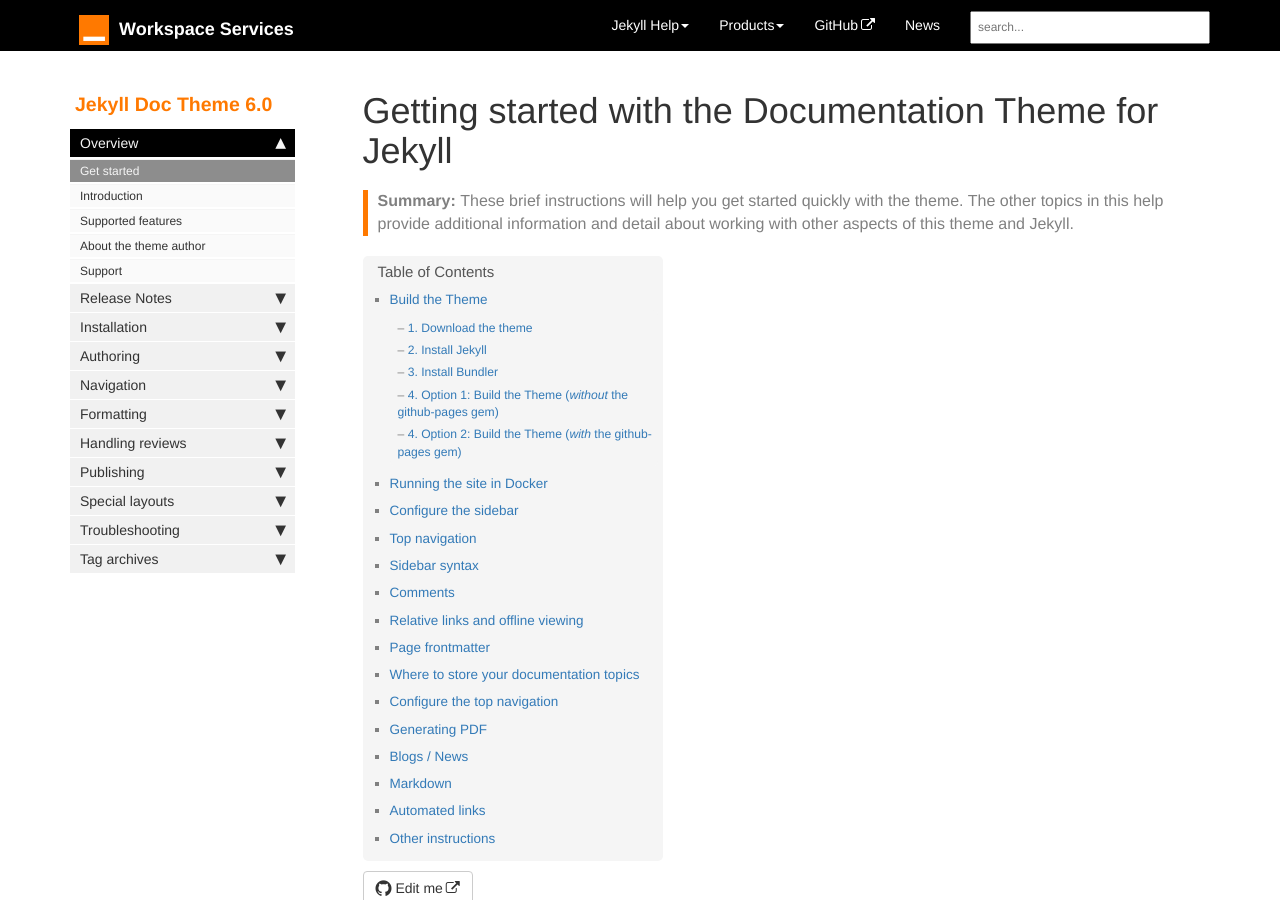
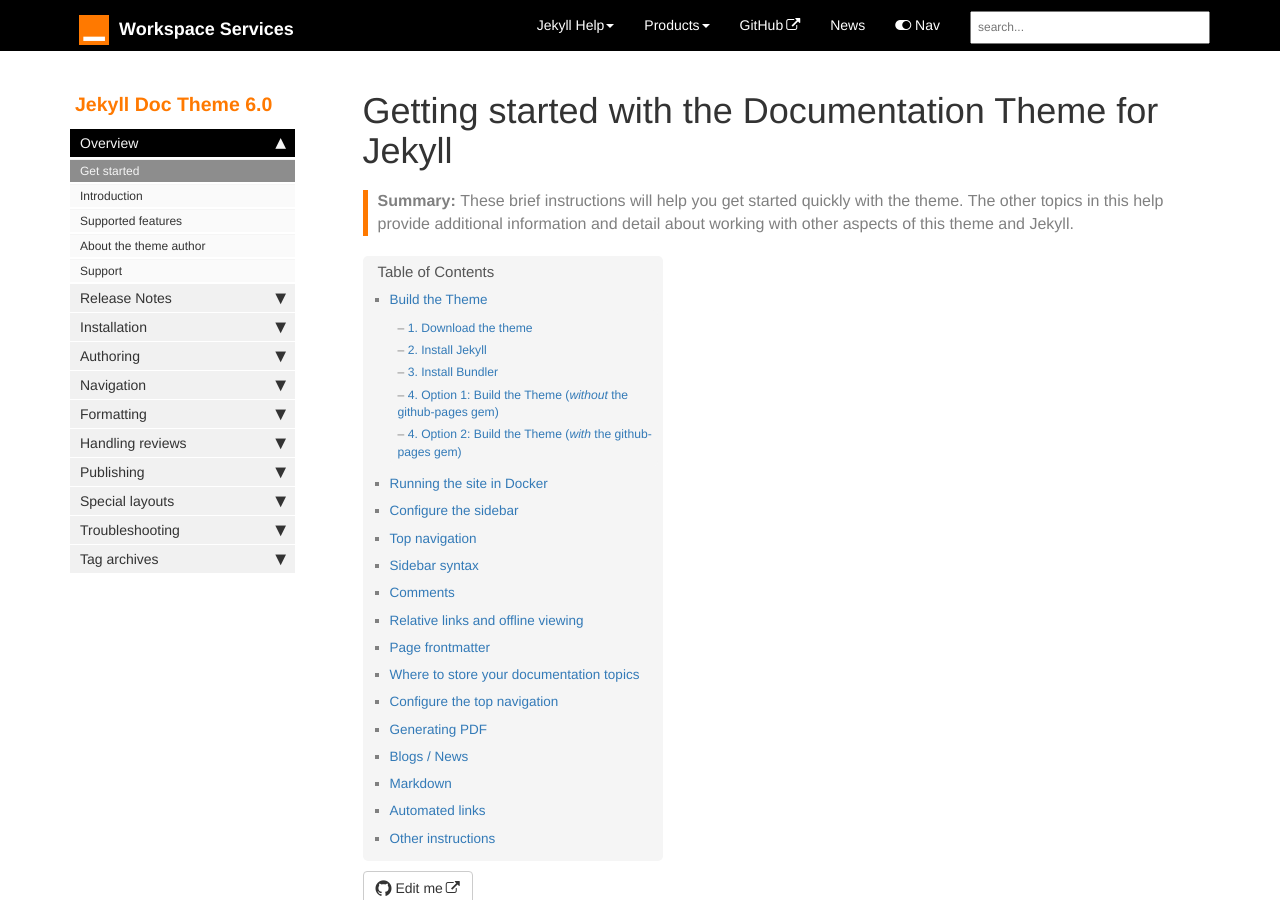
Before and after one commit to servicesorganization/documentation-theme, a Jekyll site: the page built from index.md, in a window 1280 px wide and 900 px high. Built offline with Jekyll 4.4.1, drawn with Linux system fonts in a browser that asks for light colours; comment, search, counter and statistics services are not loaded.

Commit message:
Update _config.yml

```diff
--- a/_config.yml
+++ b/_config.yml
@@ -38,7 +38,7 @@
 feedback_disable: true
 # if you uncomment the previous line, the Feedback link gets removed
 
-togglesidebar_disable: true
+# togglesidebar_disable: true
 # if you uncomment the previous line, the toggle button gets removed
 
 # feedback_text: "Need help?"
```
